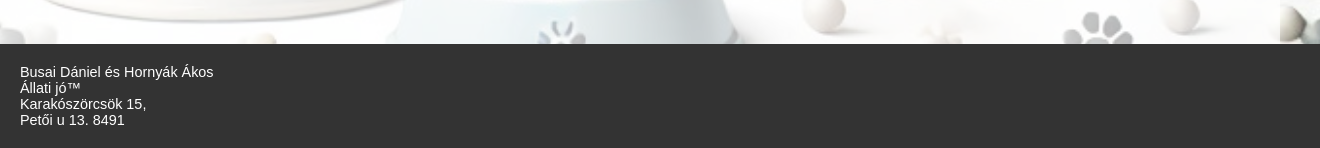
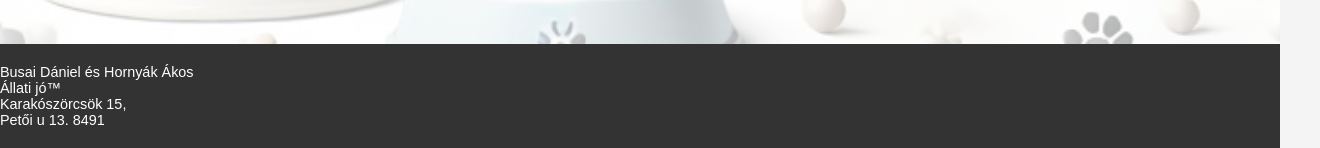
Before and after one commit to SajtosPogacsa/allatijo, a plain HTML site: page index.html in a window 1280 px wide. Shown: the part 1843-1991 px from the top of the page, 1320 px wide, since content can reach past the window. Drawn offline with Linux system fonts and the light colour scheme.

Commit message:
Finishing touches

```diff
--- a/style.css
+++ b/style.css
@@ -8,6 +8,7 @@ body {
     background-size: cover;
     background-position: center;
     position: relative;
+    min-height: 100%;
 }
 
 body::before {
@@ -17,8 +18,8 @@ body::before {
     left: 0;
     width: 100%;
     height: 100%;
-    background-color: rgba(255, 255, 255, 0.7); /* Fehér átfedés 80% átlátszósággal */
-    z-index: -1; /* Háttérben maradjon */
+    background-color: rgba(255, 255, 255, 0.7);
+    z-index: -1;
 }
 
 /*#endregion Global*/
@@ -28,7 +29,7 @@ header {
     background-color: #333;
     color: white;
     text-align: center;
-    padding: 20px;
+    padding:20px;
 }
 
 header h1 {
@@ -121,7 +122,7 @@ footer {
     background-color: #333;
     color: white;
     text-align: center;
-    padding: 20px;
+    padding: 20px 0px ;
     width: 100%;
     bottom: 0;
 }
```
